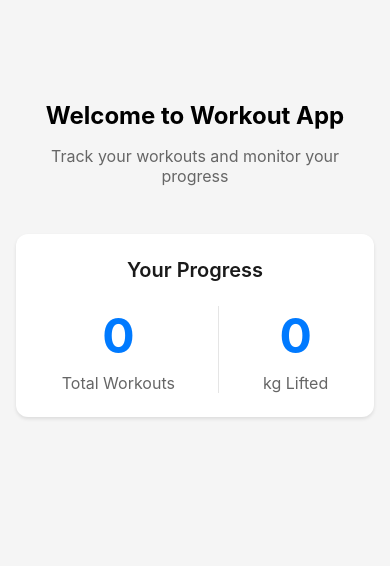
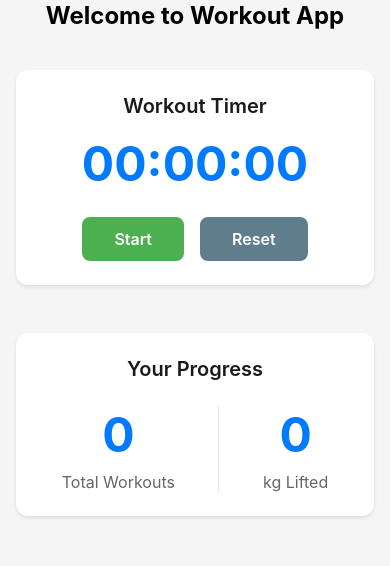
Before and after one commit to laurenthat/WorkoutApp-frontend, a React Native app: screen /Home in a window 390 px wide. Shown: the part 139-705 px from the top of the page. Built offline with nearby package versions, Linux system fonts and the light colour scheme; no server answers.

Commit message:
Added a timer in the HomeScreen and made the progress functiionality in a separate file

```diff
--- /dev/null
+++ b/src/components/ProgressCard.tsx
@@ -0,0 +1,77 @@
+import React from "react";
+import { View, Text, StyleSheet } from "react-native";
+
+interface Props {
+  workoutCount: number;
+  totalWeight: number;
+}
+
+export const ProgressCard: React.FC<Props> = ({
+  workoutCount,
+  totalWeight,
+}) => {
+  return (
+    <View style={styles.container}>
+      <Text style={styles.title}>Your Progress</Text>
+      <View style={styles.row}>
+        <View style={styles.statItem}>
+          <Text style={styles.number}>{workoutCount}</Text>
+          <Text style={styles.label}>Total Workouts</Text>
+        </View>
+        <View style={styles.divider} />
+        <View style={styles.statItem}>
+          <Text style={styles.number}>{totalWeight.toLocaleString()}</Text>
+          <Text style={styles.label}>kg Lifted</Text>
+        </View>
+      </View>
+    </View>
+  );
+};
+
+const styles = StyleSheet.create({
+  container: {
+    marginTop: 48,
+    width: "100%",
+    backgroundColor: "white",
+    padding: 24,
+    borderRadius: 12,
+    shadowColor: "#000",
+    shadowOffset: {
+      width: 0,
+      height: 2,
+    },
+    shadowOpacity: 0.1,
+    shadowRadius: 3.84,
+    elevation: 5,
+  },
+  title: {
+    fontSize: 20,
+    fontWeight: "600",
+    marginBottom: 24,
+    color: "#1a1a1a",
+    textAlign: "center",
+  },
+  row: {
+    flexDirection: "row",
+    justifyContent: "space-around",
+    alignItems: "center",
+  },
+  statItem: {
+    alignItems: "center",
+  },
+  divider: {
+    width: 1,
+    height: "100%",
+    backgroundColor: "#E5E5E5",
+  },
+  number: {
+    fontSize: 48,
+    fontWeight: "bold",
+    color: "#007AFF",
+    marginBottom: 8,
+  },
+  label: {
+    fontSize: 16,
+    color: "#666",
+  },
+});
--- /dev/null
+++ b/src/components/StopWatch.tsx
@@ -0,0 +1,116 @@
+import React, { useState, useEffect } from "react";
+import { View, Text, TouchableOpacity, StyleSheet } from "react-native";
+
+export const Stopwatch = () => {
+  const [isRunning, setIsRunning] = useState(false);
+  const [time, setTime] = useState(0);
+
+  useEffect(() => {
+    let intervalId: ReturnType<typeof setInterval>;
+    if (isRunning) {
+      intervalId = setInterval(() => {
+        setTime((prevTime) => prevTime + 1);
+      }, 1000);
+    }
+    return () => clearInterval(intervalId);
+  }, [isRunning]);
+
+  const formatTime = (timeInSeconds: number) => {
+    const hours = Math.floor(timeInSeconds / 3600);
+    const minutes = Math.floor((timeInSeconds % 3600) / 60);
+    const seconds = timeInSeconds % 60;
+
+    return `${hours.toString().padStart(2, "0")}:${minutes
+      .toString()
+      .padStart(2, "0")}:${seconds.toString().padStart(2, "0")}`;
+  };
+
+  const handleStartStop = () => {
+    setIsRunning(!isRunning);
+  };
+
+  const handleReset = () => {
+    setIsRunning(false);
+    setTime(0);
+  };
+
+  return (
+    <View style={styles.container}>
+      <Text style={styles.title}>Workout Timer</Text>
+      <Text style={styles.time}>{formatTime(time)}</Text>
+      <View style={styles.buttonContainer}>
+        <TouchableOpacity
+          style={[
+            styles.button,
+            isRunning ? styles.stopButton : styles.startButton,
+          ]}
+          onPress={handleStartStop}
+        >
+          <Text style={styles.buttonText}>{isRunning ? "Stop" : "Start"}</Text>
+        </TouchableOpacity>
+        <TouchableOpacity
+          style={[styles.button, styles.resetButton]}
+          onPress={handleReset}
+        >
+          <Text style={styles.buttonText}>Reset</Text>
+        </TouchableOpacity>
+      </View>
+    </View>
+  );
+};
+
+const styles = StyleSheet.create({
+  container: {
+    width: "100%",
+    backgroundColor: "white",
+    padding: 24,
+    borderRadius: 12,
+    marginTop: 24,
+    shadowColor: "#000",
+    shadowOffset: {
+      width: 0,
+      height: 2,
+    },
+    shadowOpacity: 0.1,
+    shadowRadius: 3.84,
+    elevation: 5,
+    alignItems: "center",
+  },
+  title: {
+    fontSize: 20,
+    fontWeight: "600",
+    marginBottom: 16,
+    color: "#1a1a1a",
+  },
+  time: {
+    fontSize: 48,
+    fontWeight: "bold",
+    color: "#007AFF",
+    marginBottom: 24,
+  },
+  buttonContainer: {
+    flexDirection: "row",
+    gap: 16,
+  },
+  button: {
+    paddingHorizontal: 32,
+    paddingVertical: 12,
+    borderRadius: 8,
+    minWidth: 100,
+    alignItems: "center",
+  },
+  startButton: {
+    backgroundColor: "#4CAF50",
+  },
+  stopButton: {
+    backgroundColor: "#F44336",
+  },
+  resetButton: {
+    backgroundColor: "#607D8B",
+  },
+  buttonText: {
+    color: "white",
+    fontSize: 16,
+    fontWeight: "600",
+  },
+});
--- a/src/screens/HomeScreen.tsx
+++ b/src/screens/HomeScreen.tsx
@@ -2,6 +2,8 @@ import React, { useEffect, useState } from "react";
 import { View, Text, StyleSheet, SafeAreaView } from "react-native";
 import { useFocusEffect } from "@react-navigation/native";
 import { workoutApi } from "../services/workoutService";
+import { Stopwatch } from "../components/StopWatch";
+import { ProgressCard } from "../components/ProgressCard";
 
 export const HomeScreen = () => {
   const [workoutCount, setWorkoutCount] = useState<number>(0);
@@ -30,25 +32,11 @@ export const HomeScreen = () => {
     <SafeAreaView style={styles.container}>
       <View style={styles.content}>
         <Text style={styles.title}>Welcome to Workout App</Text>
-        <Text style={styles.subtitle}>
+        {/* <Text style={styles.subtitle}>
           Track your workouts and monitor your progress
-        </Text>
-        <View style={styles.statsContainer}>
-          <Text style={styles.statsTitle}>Your Progress</Text>
-          <View style={styles.statsRow}>
-            <View style={styles.statItem}>
-              <Text style={styles.statsNumber}>{workoutCount}</Text>
-              <Text style={styles.statsLabel}>Total Workouts</Text>
-            </View>
-            <View style={styles.statDivider} />
-            <View style={styles.statItem}>
-              <Text style={styles.statsNumber}>
-                {totalWeight.toLocaleString()}
-              </Text>
-              <Text style={styles.statsLabel}>kg Lifted</Text>
-            </View>
-          </View>
-        </View>
+        </Text> */}
+        <Stopwatch />
+        <ProgressCard workoutCount={workoutCount} totalWeight={totalWeight} />
       </View>
     </SafeAreaView>
   );
@@ -76,55 +64,4 @@ const styles = StyleSheet.create({
     color: "#666",
     textAlign: "center",
   },
-  statsGrid: {
-    marginTop: 48,
-    flexDirection: "row",
-    gap: 16,
-    paddingHorizontal: 16,
-  },
-  statsContainer: {
-    marginTop: 48,
-    width: "100%",
-    backgroundColor: "white",
-    padding: 24,
-    borderRadius: 12,
-    shadowColor: "#000",
-    shadowOffset: {
-      width: 0,
-      height: 2,
-    },
-    shadowOpacity: 0.1,
-    shadowRadius: 3.84,
-    elevation: 5,
-  },
-  statsTitle: {
-    fontSize: 20,
-    fontWeight: "600",
-    marginBottom: 24,
-    color: "#1a1a1a",
-    textAlign: "center",
-  },
-  statsRow: {
-    flexDirection: "row",
-    justifyContent: "space-around",
-    alignItems: "center",
-  },
-  statItem: {
-    alignItems: "center",
-  },
-  statDivider: {
-    width: 1,
-    height: "100%",
-    backgroundColor: "#E5E5E5",
-  },
-  statsNumber: {
-    fontSize: 48,
-    fontWeight: "bold",
-    color: "#007AFF",
-    marginBottom: 8,
-  },
-  statsLabel: {
-    fontSize: 16,
-    color: "#666",
-  },
 });
```
